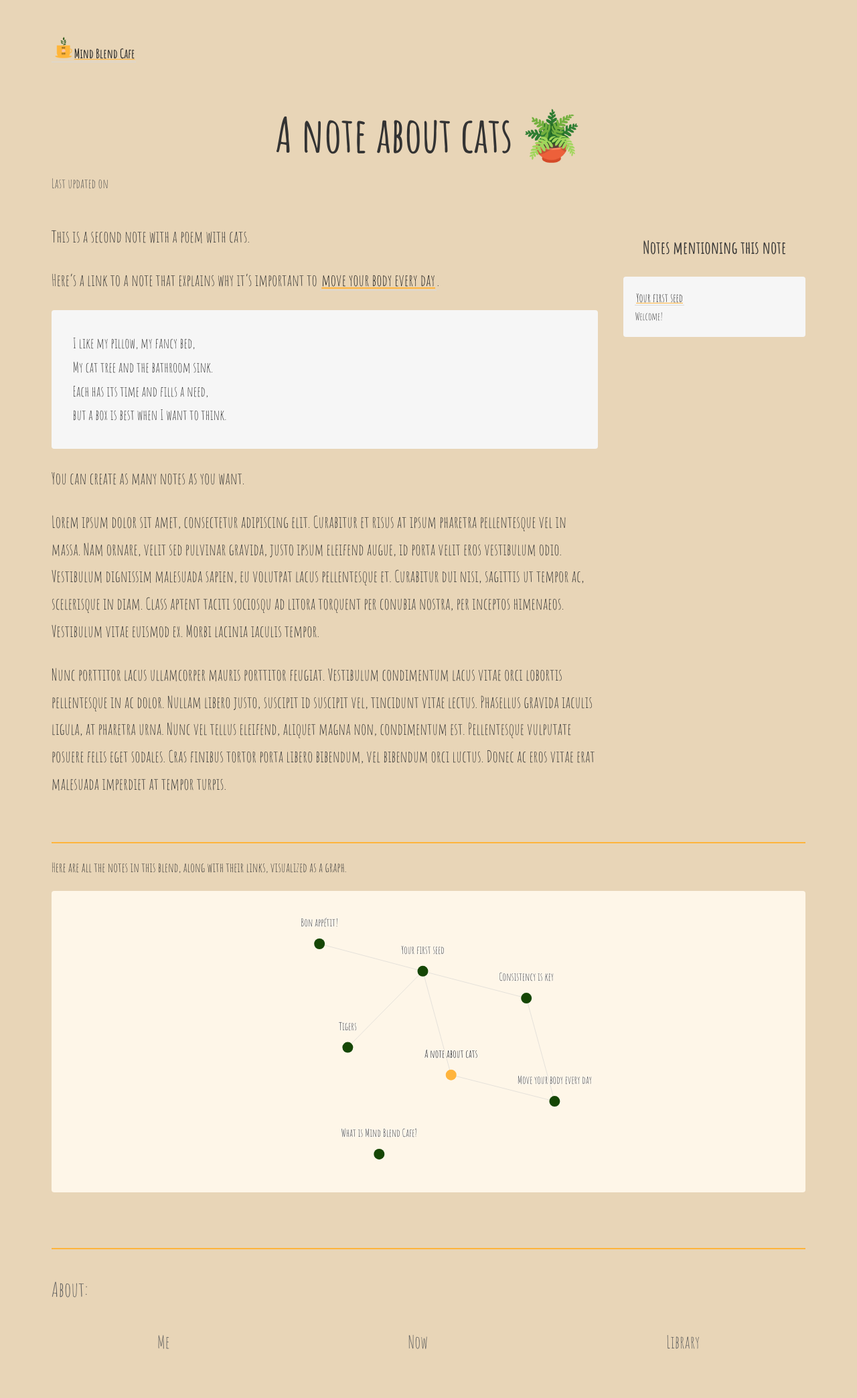
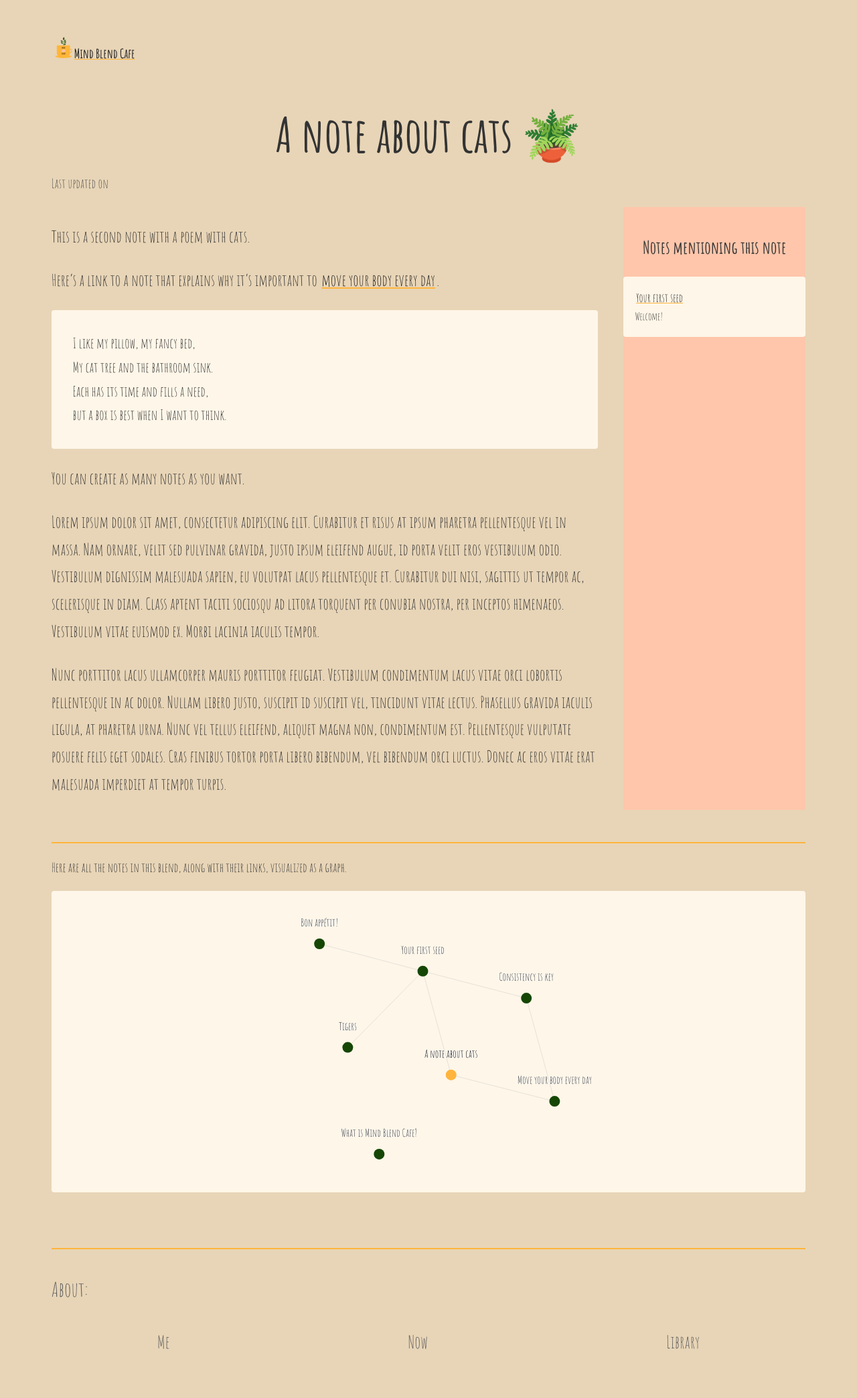
Before and after one commit to naagma5/naagma5.github.io, a Jekyll site: the page built from _notes/animals/cats.md, in a window 1280 px wide. Shown: the whole page at 67% size. Built offline with Jekyll 4.4.1, drawn with Linux system fonts in a browser that asks for light colours.

Commit message:
side note layout updates

```diff
--- a/_layouts/note.html
+++ b/_layouts/note.html
@@ -16,7 +16,7 @@ layout: default
       {{ content }}
     </content>
 
-    <side style="font-size: 0.9em">
+    <side style="font-size: 0.9em; background-color: #ffc6ab; max-height: 100vh;">
       <h5 style="margin-bottom: 1em"><strong>Notes mentioning this note</strong></h5>
       {% if page.backlinks.size > 0 %}
       <div style="display: grid; grid-gap: 1em; grid-template-columns: repeat(1fr);">
--- a/_sass/_style.scss
+++ b/_sass/_style.scss
@@ -5,7 +5,7 @@ $color-primary: hsl(0, 0%, 10%);
 $color-text: hsl(0, 0%, 20%);
 $color-subtext: hsl(0, 0%, 30%);
 $color-border: hsl(0, 0%, 85%);
-$color-box-background: mix($color-primary, white, 4%);
+$color-box-background: rgba(254,246,232,1);
 $border-radius: 4px;
 $font-family: 'Amatic SC';
 $font-family-og: -apple-system, BlinkMacSystemFont, Segoe UI, Helvetica, Arial,
@@ -128,7 +128,7 @@ a {
   transition: background 300ms;
   padding: 0 0.1em;
   text-decoration: underline #FFB43C ;
-  border-bottom: 1px solid $color-border;
+  /*border-bottom: 1px solid $color-border;*/
   color: $color-primary;
   &:hover {
     color: black !important;
```
